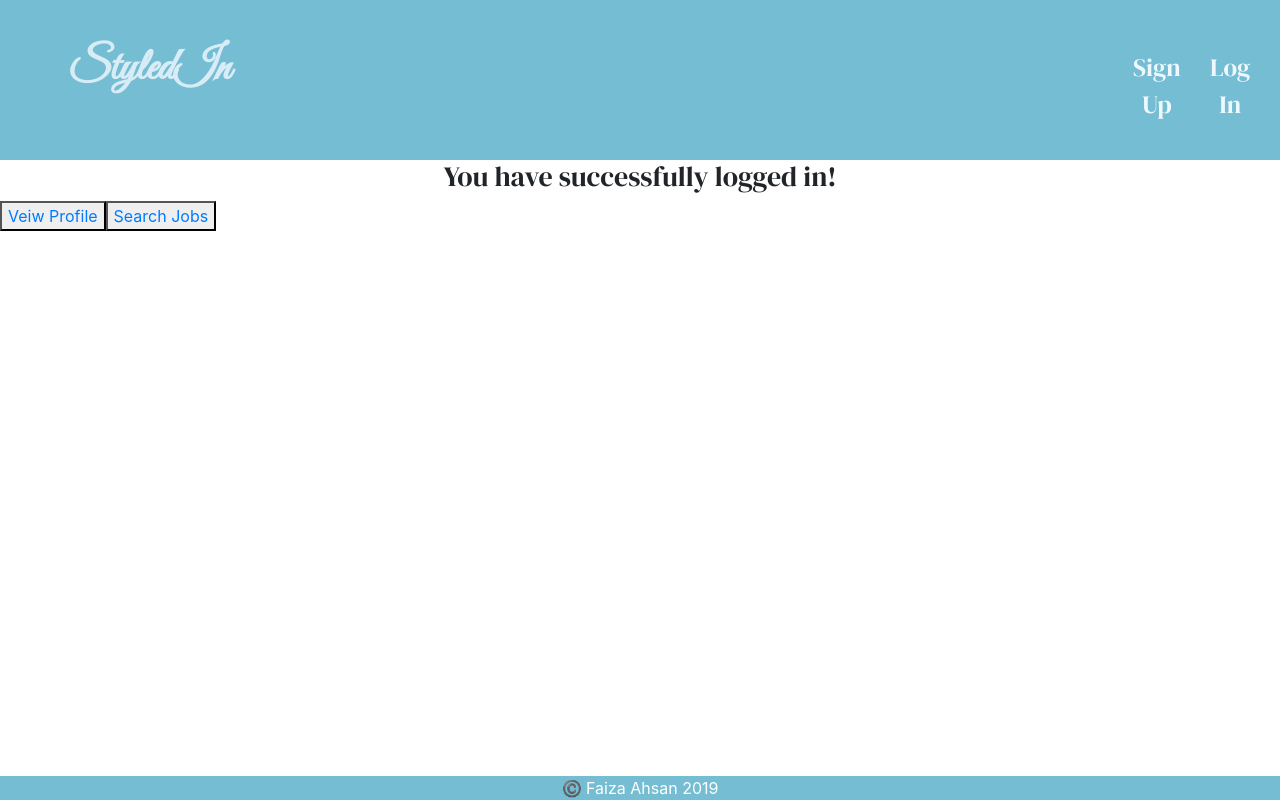
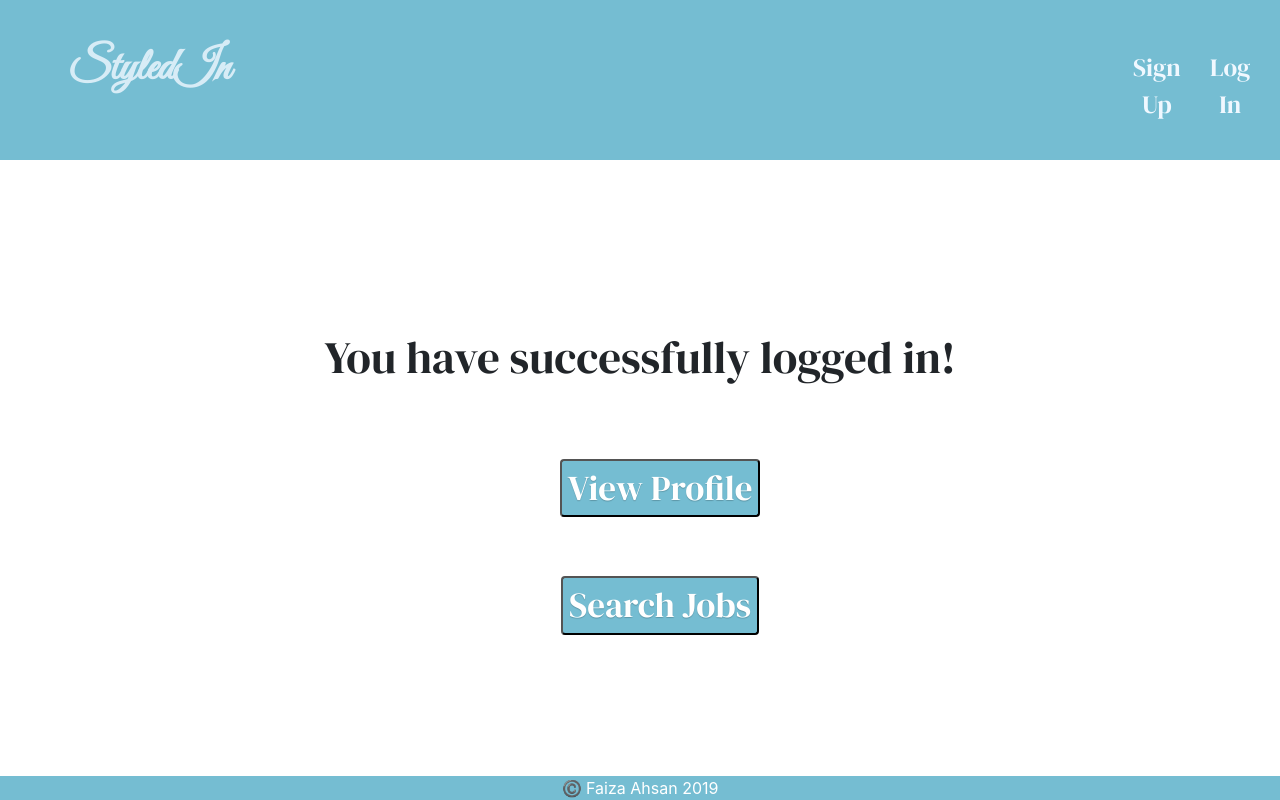
Before and after one commit to Faiza1987/StyledIn-FrontEnd, a React (Create React App) app: page /stylist-profile in a window 1280 px wide. Built offline with nearby package versions, Linux system fonts and the light colour scheme.

Commit message:
Styled LoginSuccess page

```diff
--- /dev/null
+++ b/src/components/LoginSuccess.css
@@ -0,0 +1,39 @@
+@import url('https://fonts.googleapis.com/css?family=Bad+Script|DM+Serif+Display|Great+Vibes|Tangerine&display=swap');
+
+.success {
+	text-align: center;
+	padding-top: 5em;
+	font-family: 'DM Serif Display', serif;
+}
+
+.success ul {
+	list-style: none;
+	padding-top: 2em;
+	border-radius: 4px;
+	text-shadow: 0 1px 1px rgba(0, 0, 0, 0.2);
+}
+
+.success h3 {
+	padding-top: 2em;
+	font-size: 45px;
+}
+
+.success li a {
+	color: white;
+}
+
+.profile{
+	padding-top: 1em;
+	font-size: 35px;
+}
+
+.jobs {
+	padding-top: 1em;
+	font-size: 35px;
+}
+
+.link-button {
+	background: rgb(117, 189, 210);
+	border-radius: 4px;
+	text-shadow: 0 1px 1px rgba(0, 0, 0, 0.2);
+}
--- a/src/components/LoginSuccess.js
+++ b/src/components/LoginSuccess.js
@@ -1,19 +1,25 @@
 import React from 'react';
 import { Link } from 'react-router-dom'
+import './LoginSuccess.css';
 
 
 const LoginSuccess = () => {
 	return (
-    <div>
+    <div className="success">
       <h3> You have successfully logged in! </h3>
-
-      <button>
-        <Link to="/stylist-profile"> Veiw Profile </Link>
-      </button>
-
-      <button>
-        <Link to="/search-jobs"> Search Jobs </Link>
-      </button>
+      <ul>
+        <li className="profile">
+          <button className="link-button">
+            <Link to="/stylist-profile"> View Profile </Link>
+          </button>
+        </li>
+        <br />
+        <li className="jobs">
+          <button className="link-button">
+            <Link to="/search-jobs"> Search Jobs </Link>
+          </button>
+        </li>
+      </ul>
     </div>
   );
 }
```
Also changed, not shown: src/components/LoginSuccuss.css (deleted).
